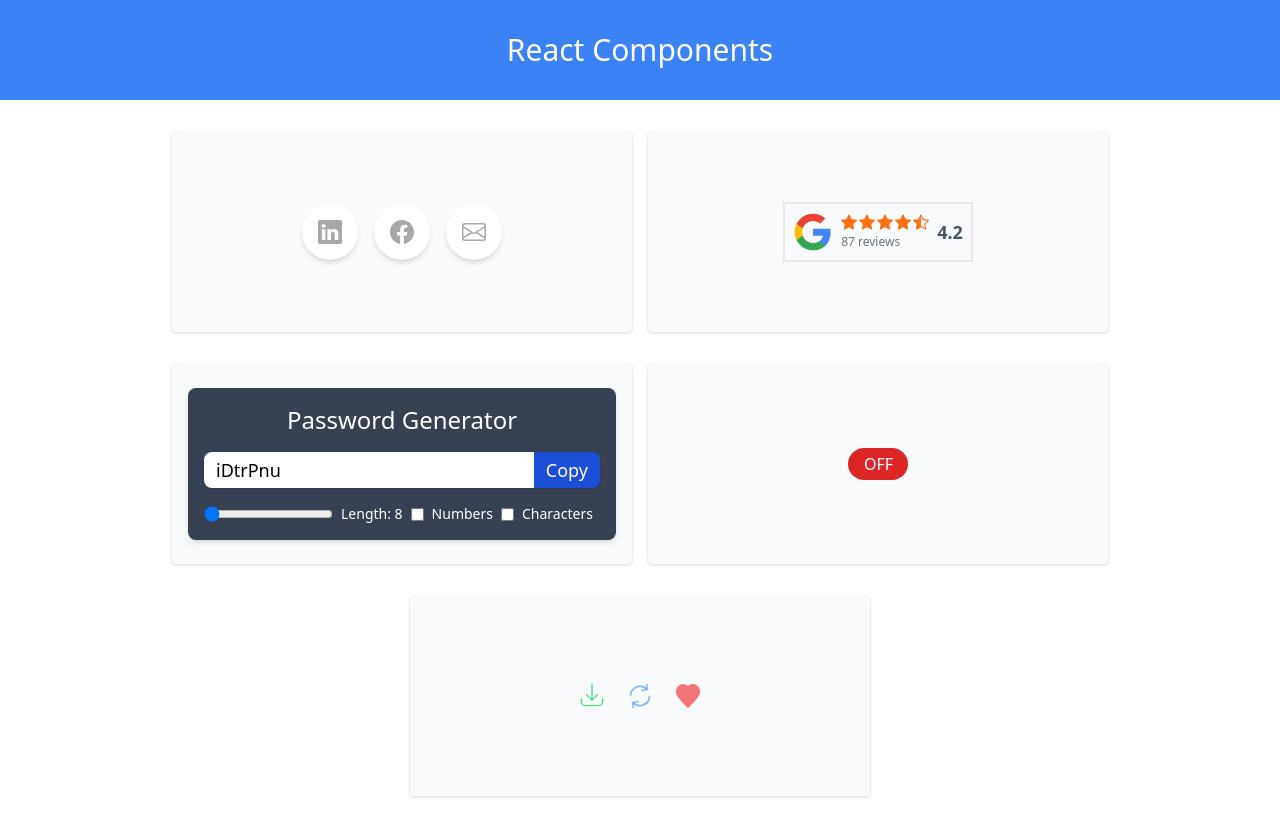
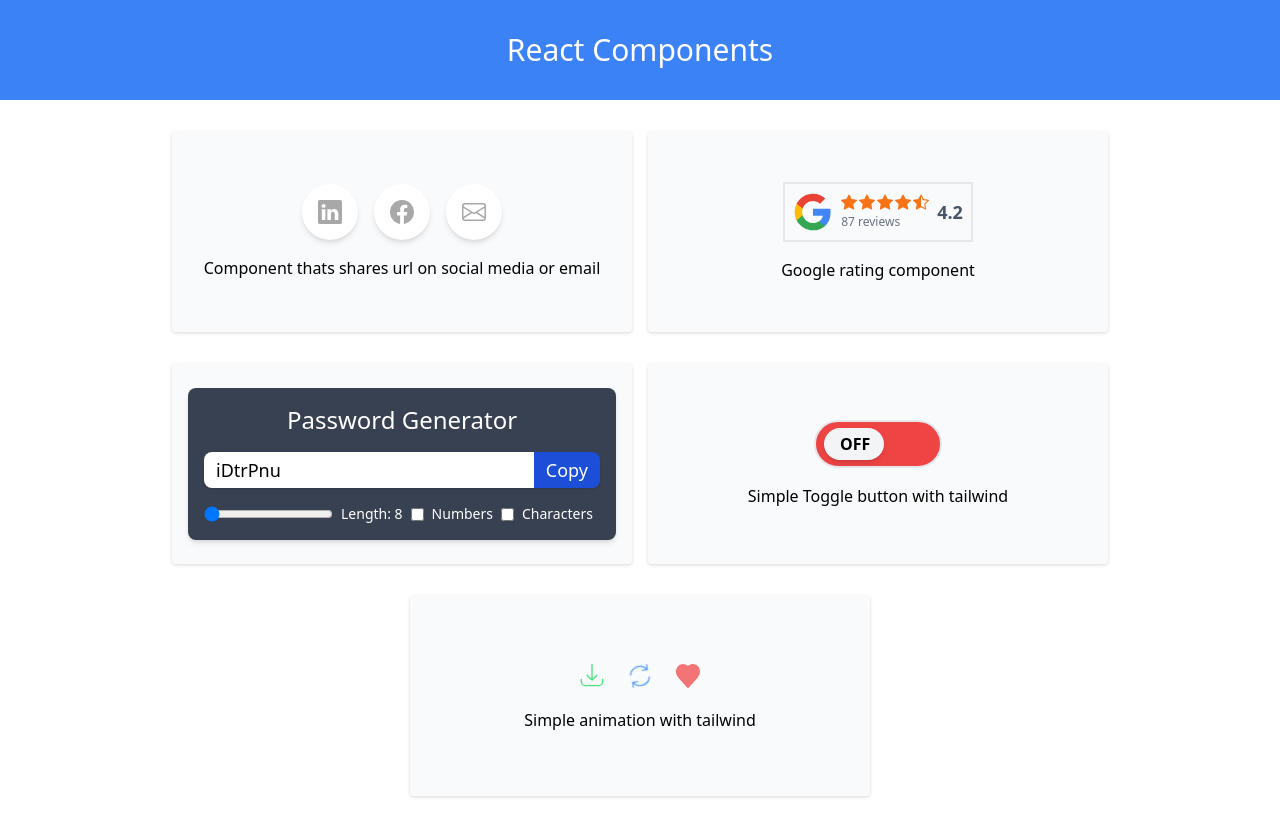
Before and after one commit to MuhammadUsmanMushtaq/react-components, a React (Create React App) app: page / in a window 1280 px wide. Built offline with nearby package versions, Linux system fonts and the light colour scheme.

Commit message:
add new component n styles

```diff
--- a/src/components/Bounce.jsx
+++ b/src/components/Bounce.jsx
@@ -2,10 +2,10 @@ import React from 'react';
 
 const Bounce = () => {
   return (
-    <>
+    <div className='flex justify-center items-center flex-col gap-4'>
       <div className='flex justify-center gap-4'>
         <svg
-          class='animate-bounce w-8 h-8 text-green-400 '
+          className='animate-bounce w-8 h-8 text-green-400 '
           aria-hidden='true'
           xmlns='http://www.w3.org/2000/svg'
           fill='none'
@@ -13,14 +13,12 @@ const Bounce = () => {
         >
           <path
             stroke='currentColor'
-            stroke-linecap='round'
-            stroke-linejoin='round'
-            stroke-width='1'
+            strokeWidth='1'
             d='M4 15v2a3 3 0 0 0 3 3h10a3 3 0 0 0 3-3v-2m-8 1V4m0 12-4-4m4 4 4-4'
           />
         </svg>
         <svg
-          class=' animate-spin w-8 h-8 text-blue-400'
+          className=' animate-spin w-8 h-8 text-blue-400'
           aria-hidden='true'
           xmlns='http://www.w3.org/2000/svg'
           fill='none'
@@ -28,13 +26,11 @@ const Bounce = () => {
         >
           <path
             stroke='currentColor'
-            stroke-linecap='round'
-            stroke-linejoin='round'
             d='M17.7 7.7A7.1 7.1 0 0 0 5 10.8M18 4v4h-4m-7.7 8.3A7.1 7.1 0 0 0 19 13.2M6 20v-4h4'
           />
         </svg>
         <svg
-          class='animate-pulse w-8 h-8 text-red-500'
+          className='animate-pulse w-8 h-8 text-red-500'
           aria-hidden='true'
           xmlns='http://www.w3.org/2000/svg'
           fill='currentColor'
@@ -43,7 +39,8 @@ const Bounce = () => {
           <path d='m12.7 20.7 6.2-7.1c2.7-3 2.6-6.5.8-8.7A5 5 0 0 0 16 3c-1.3 0-2.7.4-4 1.4A6.3 6.3 0 0 0 8 3a5 5 0 0 0-3.7 1.9c-1.8 2.2-2 5.8.8 8.7l6.2 7a1 1 0 0 0 1.4 0Z' />
         </svg>
       </div>
-    </>
+      <p>Simple animation with tailwind</p>
+    </div>
   );
 };
 
--- a/src/components/SharingPost.jsx
+++ b/src/components/SharingPost.jsx
@@ -97,11 +97,12 @@ const SharingPost = () => {
     </div>
   ));
   return (
-    <>
+    <div className='flex justify-center items-center flex-col gap-4'>
       <div className='flex items-center justify-center gap-4 w-[180px]'>
         {socialLinks}
       </div>
-    </>
+      <p>Component thats shares url on social media or email</p>
+    </div>
   );
 };
 
--- a/src/components/StarRating.jsx
+++ b/src/components/StarRating.jsx
@@ -83,6 +83,7 @@ const StarRating = ({ rating, totalRating, reviews }) => {
   const stars = Array.from({ length: STAR_COUNT }, starArrayConstructor);
 
   return (
+    <div className='flex justify-center items-center flex-col gap-4'>
       <div className='flex items-center gap-2 border-2 p-2'>
         <GoogleLogo />
         <div>
@@ -93,6 +94,8 @@ const StarRating = ({ rating, totalRating, reviews }) => {
         </div>
         <div className='text-slate-600 text-lg font-bold'>{totalRating}</div>
       </div>
+      <p>Google rating component</p>
+    </div>
   );
 };
 
--- a/src/components/Toggle.jsx
+++ b/src/components/Toggle.jsx
@@ -2,20 +2,32 @@ import { useState } from 'react';
 
 function Toggle() {
   const [isOn, setIsOn] = useState(false);
+  const [bgColor, setBgColor] = useState('bg-red-500');
+
   const toggleHandler = () => {
     setIsOn((prev) => !prev);
+    setBgColor((prevColor) => !prevColor);
   };
   return (
+    <div className='flex justify-center items-center flex-col gap-4'>
+      <div
+        className={`relative border-2 rounded-full  w-32 h-12 ${
+          bgColor ? 'bg-red-500' : 'bg-green-500'
+        }`}
+      >
         <button
           onClick={toggleHandler}
           className={
             isOn
-          ? 'px-4 py-1 w-[60px] text-center text-white rounded-full bg-green-600'
-          : 'px-4 py-1 w-[60px] text-center text-white rounded-full bg-red-600'
+              ? 'transition  delay-100 duration-500  absolute bottom-[6px] translate-x-14  px-4 py-1 w-[60px] text-center font-semibold rounded-full bg-gray-100 shadow-md '
+              : 'transition  delay-100 duration-500  absolute bottom-[6px] translate-x-2   px-4 py-1 w-[60px] text-center font-semibold rounded-full bg-gray-100 shadow-md'
           }
         >
           {isOn ? 'ON' : 'OFF'}
         </button>
+      </div>
+      <p>Simple Toggle button with tailwind</p>
+    </div>
   );
 }
 
```
Lines whose indentation alone changed are shown as unchanged.
